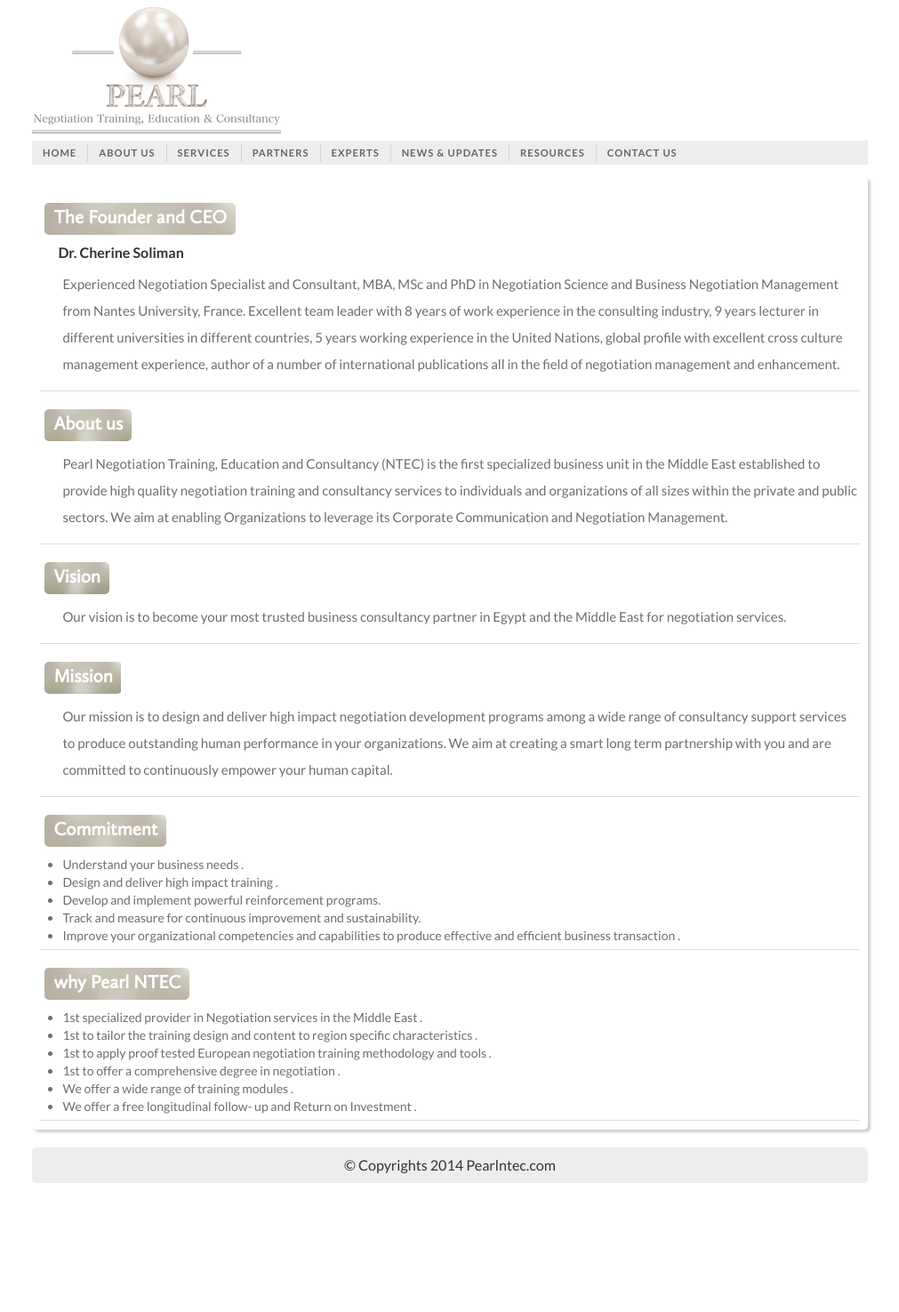
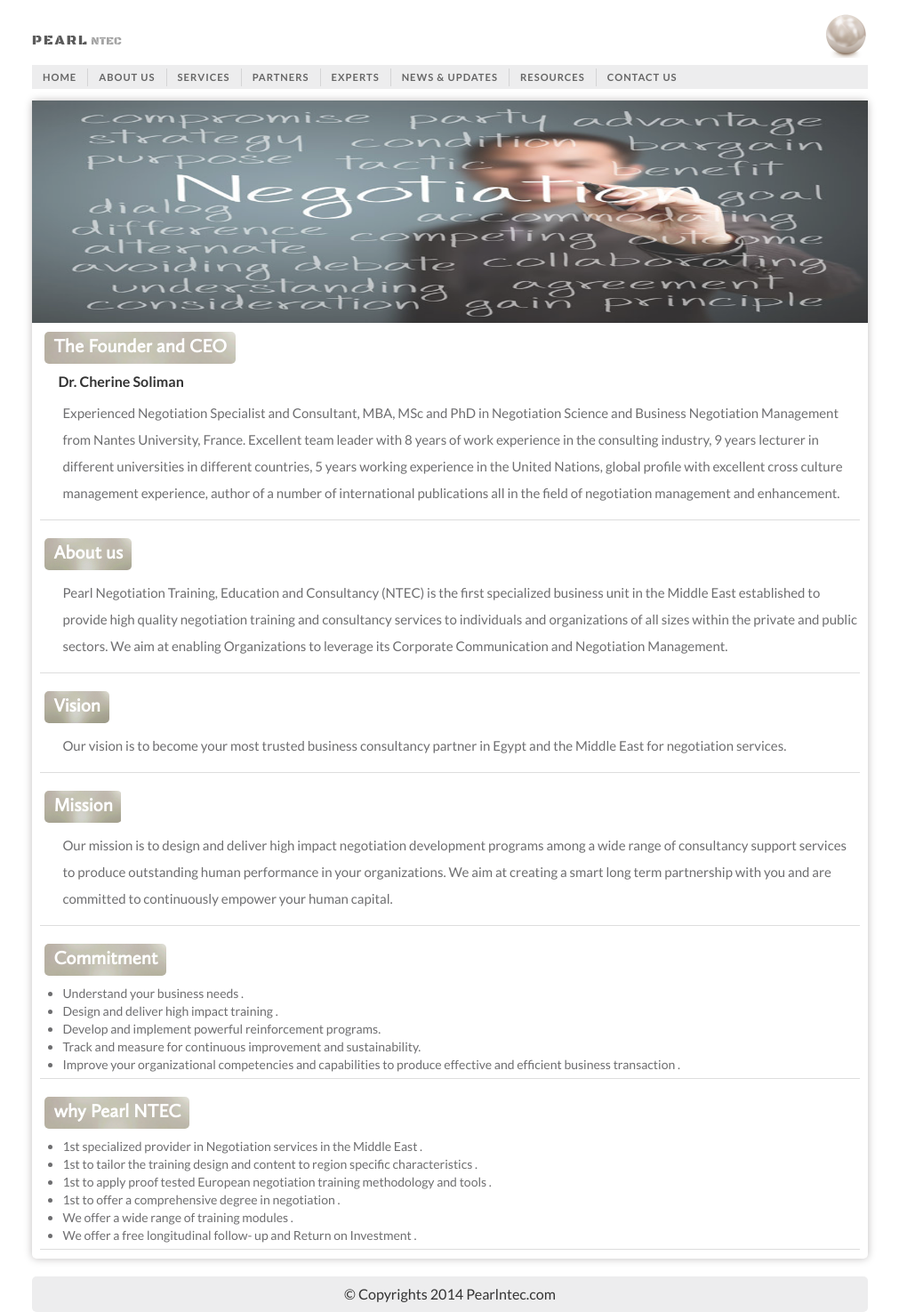
Before and after one commit to remon/pearl, a PHP site: page /about.php in a window 1280 px wide. Shown: the whole page at 89% size, without its empty margins (134-1145 px from the left). Before the commit the page ends 1330 px from the top, so only its background shows below. Run offline with PHP 8.4, Linux system fonts and the light colour scheme; some libraries are stand-ins or nearby versions.

Commit message:
add cat image

```diff
--- a/about.php
+++ b/about.php
@@ -8,6 +8,7 @@
     <link rel="stylesheet" href="http://cdnjs.cloudflare.com/ajax/libs/font-awesome/3.2.0/css/font-awesome.min.css" />
     <link href='http://fonts.googleapis.com/css?family=Josefin+Slab:400,700,600italic' rel='stylesheet' type='text/css'>
     <link href='http://fonts.googleapis.com/css?family=Lato:400,700,300italic' rel='stylesheet' type='text/css'>
+    <link href='http://fonts.googleapis.com/css?family=Black+Ops+One' rel='stylesheet' type='text/css'>
     <link href='http://fonts.googleapis.com/css?family=Bad+Script|Satisfy' rel='stylesheet' type='text/css'>
     <link rel="stylesheet" href="css/boot.css" />
     <link rel="stylesheet" href="css/links.css" />
@@ -16,22 +17,49 @@
 
 
     <script src="js/jquery.js" ></script>
+    <script src="/js/easing.js"></script>
+    <script src="/js/ismobile.js"></script>
+        <script>
+        // Minified version of isMobile included in the HTML since it's <1kb
 
+
+
+        // My own arbitrary use of isMobile, as an example
+        (function () {
+            var MOBILE_SITE = '/mobile/about.php', // site to redirect to
+                NO_REDIRECT = 'noredirect'; // cookie to prevent redirect
+
+            // I only want to redirect iPhones, Android phones and a handful of 7" devices
+            if ((isMobile.apple.phone || isMobile.android.phone || isMobile.seven_inch)) {
+//alert("mobile");
+                // Only redirect if the user didn't previously choose
+                // to explicitly view the full site. This is validated
+                // by checking if a "noredirect" cookie exists
+                //if ( document.cookie.indexOf(NO_REDIRECT) === -1 ) {
+                    document.location = MOBILE_SITE;
+                //}
+            }
+        })();
+    </script>
+    <script src="js/jquery.zaccordion.min.js" ></script>
+
+    <script src="js/site_s.js" ></script>
     </head>
 
     <body class="my_gray">
-        <img src="images/back_f.png" class="my_b abs"  style="display:none;"/>
+
     <div class="container ">
 
-        <div class="header relative">
-        <img src="images/custom_logo2.png" class="custom_logo"/>
+        <div class="header relative _mgt15">
+       <span class="lefty inline_b " style="margin-top: 20px;">
+       	<span class="pearl_header  big_head">PEARL</span>
+       	<span class="ntec big_head header_small">NTEC</span>
+       </span>
 
-            <span class="abs tr_t whity boldy" style="display:none;">
-                Negotiation Training ,Education and Consultancy
-            </span>
+            <img src="/images/small_pearl.png" class="righty s_p" />
+
         </div> <!-- end of header-->
-
-       <?php
+                      <?php
 
 include 'bar.php';
 
@@ -39,7 +67,11 @@
 
 ?>
 
-        <div class="span2 mg wmiya whiteback _mgt8 lit _5br" style="padding-top: 20px;">
+        <div class="span2 mg wmiya whiteback _mgt8 lity _5br" >
+        	<div class="span2 mg wmiya">
+
+        	<img src="images/shutter1m.jpg" class="cat_image wmiya">
+        	</div>
                       <div class="span2 about_div">
                       	<div class="span2 mg wmiya">
 <h5 class="jsv _15f _mgl5 boldy abt">The Founder and CEO</h5>
--- a/css/main.css
+++ b/css/main.css
@@ -232,6 +232,20 @@
 box-shadow: 3px 3px 3px #d3cdcd;/* FF3.5+, Opera 9+, Saf1+, Chrome, IE10 */
 filter: progid:DXImageTransform.Microsoft.Shadow(Strength=3, Direction=135, Color=#d3cdcd); /*IE 5.5-7*/
 }
+.lity{
+	-ms-filter: "progid:DXImageTransform.Microsoft.Shadow(Strength=10, Direction=90, Color=#bfbdbd)";/*IE 8*/
+-moz-box-shadow: 0px 0px 10px #bfbdbd;/*FF 3.5+*/
+-webkit-box-shadow: 0px 0px 10px #bfbdbd;/*Saf3-4, Chrome, iOS 4.0.2-4.2, Android 2.3+*/
+box-shadow: 0px 0px 10px #bfbdbd;/* FF3.5+, Opera 9+, Saf1+, Chrome, IE10 */
+filter: progid:DXImageTransform.Microsoft.Shadow(Strength=10, Direction=90, Color=#bfbdbd); /*IE 5.5-7*/
+
+}
+.cat_image{
+
+    height: 250px;
+    opacity: 0.8;
+
+}
 .content_image p{
     color: rgb(170, 170, 170);
 }
--- a/index.php
+++ b/index.php
@@ -12,8 +12,7 @@
     <link href='http://fonts.googleapis.com/css?family=Bad+Script|Satisfy' rel='stylesheet' type='text/css'>
     <link rel="stylesheet" href="css/boot.css" />
     <link rel="stylesheet" href="css/links.css" />
-    <link rel="stylesheet" href="css/owl.css" />
-    <link rel="stylesheet" href="css/owl.theme.css" />
+
     <link rel="stylesheet" href="css/main.css" />
 
 
```
